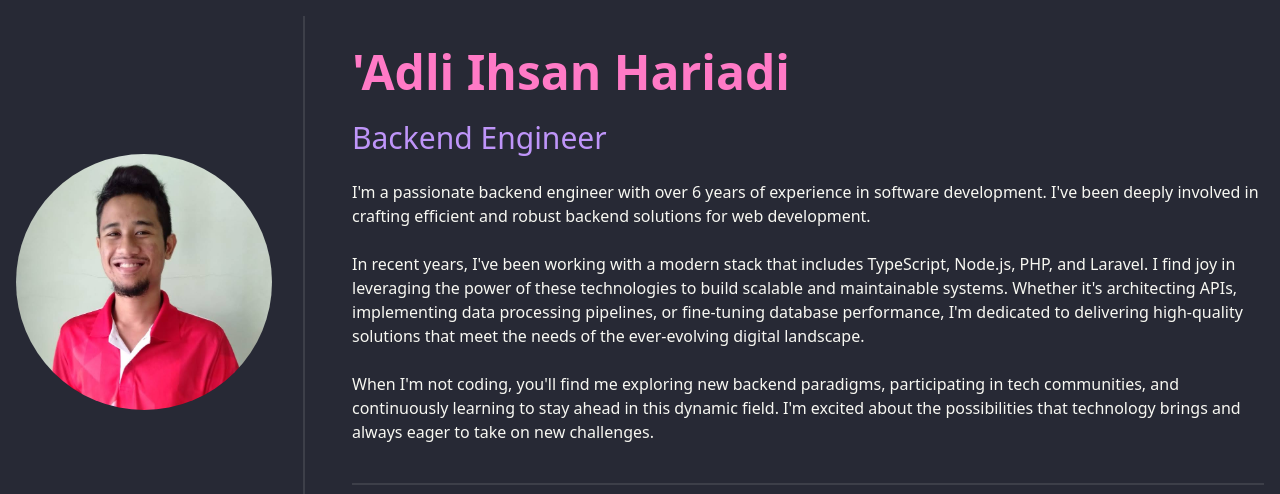
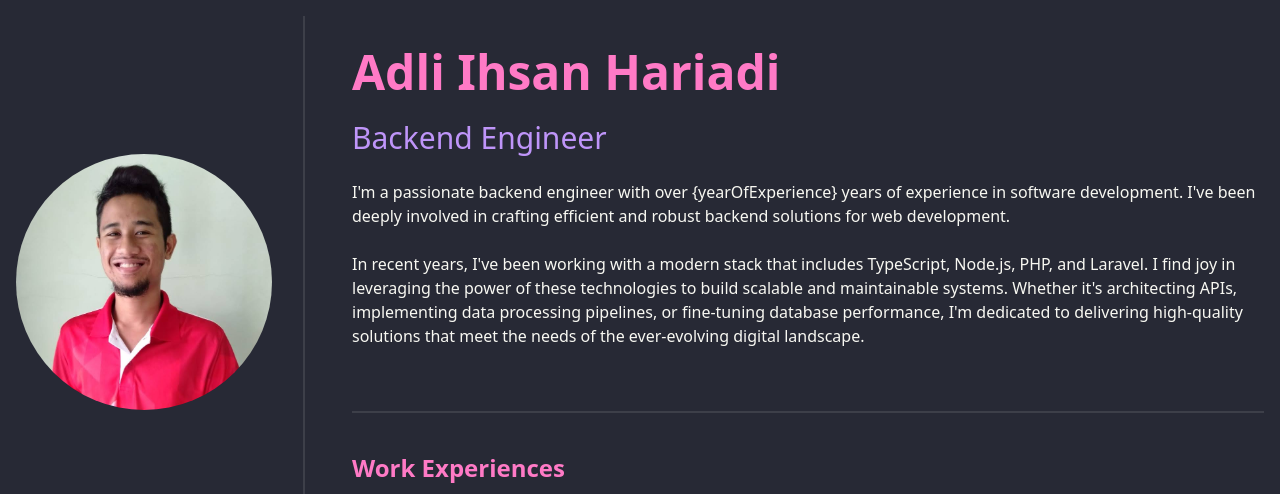
Before and after one commit to adliih/adliih.com, a SvelteKit app: page / in a window 1280 px wide. Shown: the top 494 px of the page. Built offline with nearby package versions, Linux system fonts and the light colour scheme.

Commit message:
move introduction data to static data service

```diff
--- a/src/components/Introduction.svelte
+++ b/src/components/Introduction.svelte
@@ -1,32 +1,18 @@
-<script>
-	const startingYear = 2017;
-	const currentYear = new Date().getUTCFullYear();
+<script lang="ts">
+	import type { UserProfile } from '$lib/types';
 
-	const yearOfExperience = currentYear - startingYear;
+	export let userProfile: UserProfile;
 </script>
 
 <div class="hero">
 	<div class="p-0 hero-content">
 		<div class="flex flex-col gap-6">
-			<h1 class="text-5xl font-bold text-primary">'Adli Ihsan Hariadi</h1>
-			<h2 class="text-3xl font-thin text-secondary">Backend Engineer</h2>
-			<p>
-				I'm a passionate backend engineer with over {yearOfExperience} years of experience in software
-				development. I've been deeply involved in crafting efficient and robust backend solutions for
-				web development.
-			</p>
-			<p>
-				In recent years, I've been working with a modern stack that includes TypeScript, Node.js,
-				PHP, and Laravel. I find joy in leveraging the power of these technologies to build scalable
-				and maintainable systems. Whether it's architecting APIs, implementing data processing
-				pipelines, or fine-tuning database performance, I'm dedicated to delivering high-quality
-				solutions that meet the needs of the ever-evolving digital landscape.
-			</p>
-			<p>
-				When I'm not coding, you'll find me exploring new backend paradigms, participating in tech
-				communities, and continuously learning to stay ahead in this dynamic field. I'm excited
-				about the possibilities that technology brings and always eager to take on new challenges.
-			</p>
+			<h1 class="text-5xl font-bold text-primary">{userProfile.title}</h1>
+			<h2 class="text-3xl font-thin text-secondary">{userProfile.subtitle}</h2>
+			{#each userProfile.descriptions as description}
+				<p>{description}</p>
+			{/each}
+			<p />
 		</div>
 	</div>
 </div>
--- a/src/lib/services/static-data-service.ts
+++ b/src/lib/services/static-data-service.ts
@@ -1,4 +1,4 @@
-import type { Education, Project, WorkExperience } from '$lib/types';
+import type { Education, Project, UserProfile, WorkExperience } from '$lib/types';
 
 export async function getExperiences(): Promise<WorkExperience[]> {
 	return [
@@ -156,3 +156,14 @@ export async function getProjects(): Promise<Project[]> {
 		}
 	];
 }
+
+export async function getUserProfile(): Promise<UserProfile> {
+	return {
+		title: 'Adli Ihsan Hariadi',
+		subtitle: 'Backend Engineer',
+		descriptions: [
+			"I'm a passionate backend engineer with over {yearOfExperience} years of experience in software development. I've been deeply involved in crafting efficient and robust backend solutions for web development.",
+			"In recent years, I've been working with a modern stack that includes TypeScript, Node.js, PHP, and Laravel. I find joy in leveraging the power of these technologies to build scalable and maintainable systems. Whether it's architecting APIs, implementing data processing pipelines, or fine-tuning database performance, I'm dedicated to delivering high-quality solutions that meet the needs of the ever-evolving digital landscape."
+		]
+	};
+}
--- a/src/lib/types.ts
+++ b/src/lib/types.ts
@@ -37,3 +37,9 @@ export interface StackStatisticWithDuration {
 	stack: string;
 	durationInMonths: number;
 }
+
+export interface UserProfile {
+	title: string;
+	subtitle: string;
+	descriptions: string[];
+}
--- a/src/routes/+page.svelte
+++ b/src/routes/+page.svelte
@@ -6,11 +6,11 @@
 	import type { PageData } from './$types';
 
 	export let data: PageData;
-	const { experiences, educations, projects } = data;
+	const { experiences, educations, projects, userProfile } = data;
 </script>
 
 <div class="flex flex-col gap-4">
-	<Introduction />
+	<Introduction {userProfile} />
 	<div class="divider" />
 	<WorkExperience {experiences} />
 	<div class="divider" />
--- a/src/routes/+page.ts
+++ b/src/routes/+page.ts
@@ -1,10 +1,11 @@
-import { getExperiences, getEducations, getProjects } from '$lib/services';
+import { getExperiences, getEducations, getProjects, getUserProfile } from '$lib/services';
 
 export async function load() {
-	const [experiences, educations, projects] = await Promise.all([
+	const [experiences, educations, projects, userProfile] = await Promise.all([
 		getExperiences(),
 		getEducations(),
-		getProjects()
+		getProjects(),
+		getUserProfile()
 	]);
-	return { experiences, educations, projects };
+	return { experiences, educations, projects, userProfile };
 }
```
